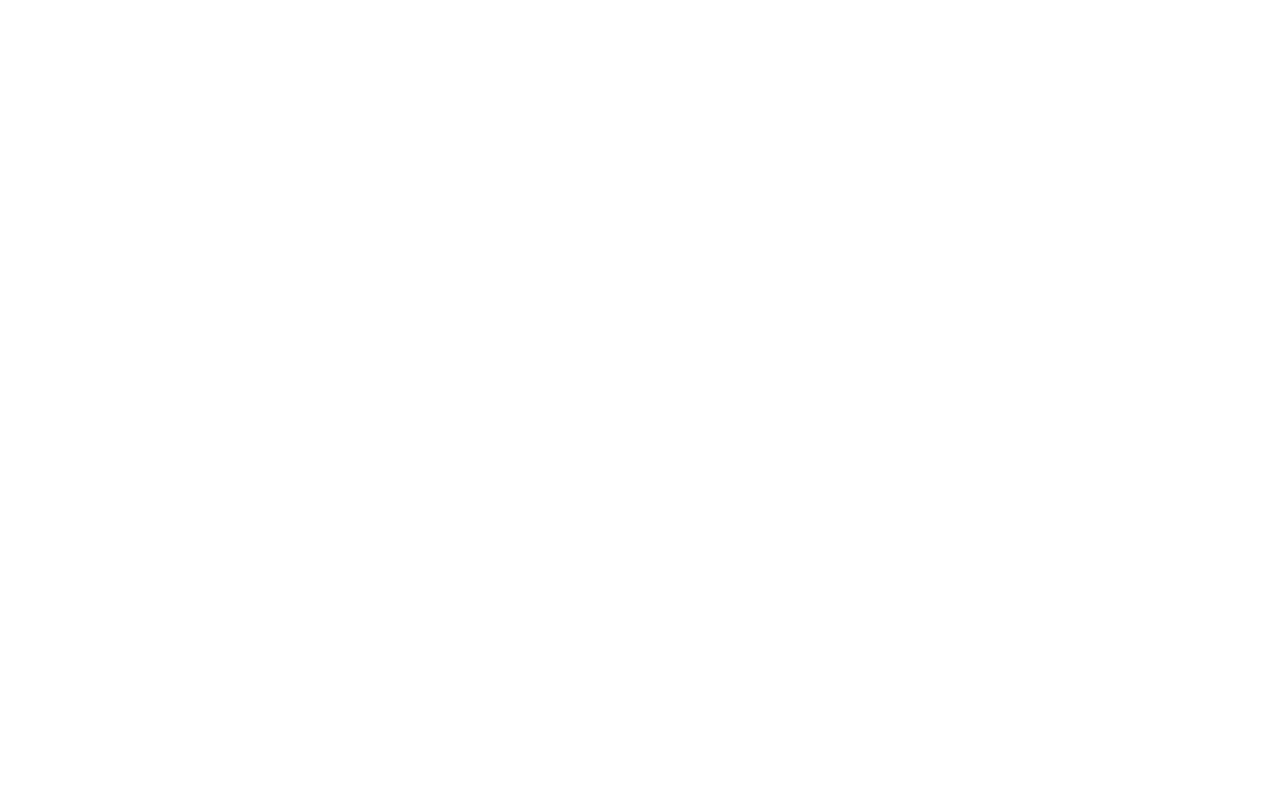
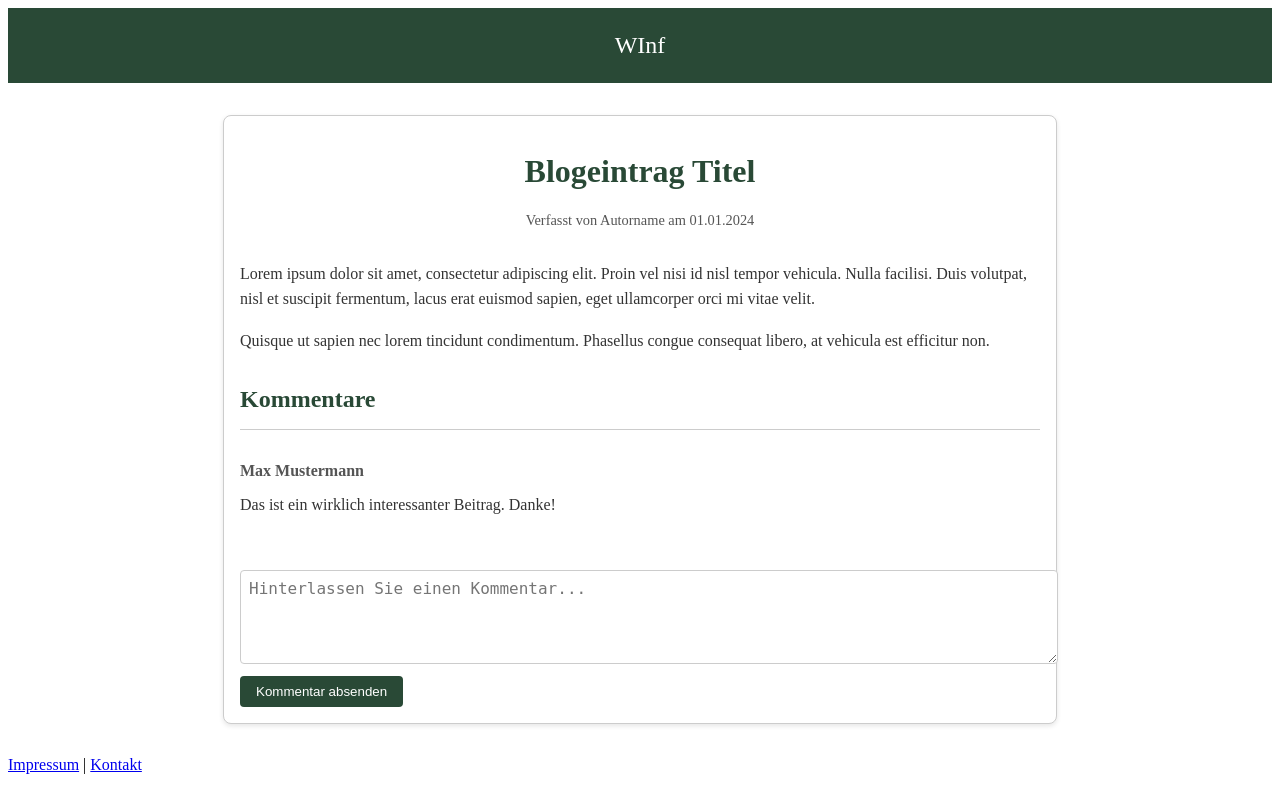
Before and after one commit to Poolnudel/WebDev, a PHP site: page /blog_detail.php in a window 1280 px wide. Before the commit the page is empty. Run offline with PHP 8.4, Linux system fonts and the light colour scheme.

Commit message:
09/12 18:42

```diff
--- a/Blog/blog_detail.php
+++ b/Blog/blog_detail.php
@@ -0,0 +1,53 @@
+<!DOCTYPE html>
+<html lang="de">
+<head>
+    <meta charset="UTF-8">
+    <meta name="viewport" content="width=device-width, initial-scale=1.0">
+    <title>Blog Detailseite</title>
+    <link rel="stylesheet" href="stylesheet.css">
+</head>
+<body>
+    <!-- Kopfzeile -->
+    <header style="background-color: #294936; width: 100%;">
+        <div class="header-logo" style="padding: 1em; text-align: center; color: white; font-size: 1.5em;">
+            <span>WInf</span>
+        </div>
+    </header>
+
+    <!-- Detailansicht -->
+    <div class="detail-container">
+        <div class="detail-header">
+            <h1 class="detail-title">Blogeintrag Titel</h1>
+            <p class="detail-meta">Verfasst von Autorname am 01.01.2024</p>
+        </div>
+
+        <div class="detail-content">
+            <p>Lorem ipsum dolor sit amet, consectetur adipiscing elit. Proin vel nisi id nisl tempor vehicula. Nulla facilisi. Duis volutpat, nisl et suscipit fermentum, lacus erat euismod sapien, eget ullamcorper orci mi vitae velit.</p>
+            <p>Quisque ut sapien nec lorem tincidunt condimentum. Phasellus congue consequat libero, at vehicula est efficitur non.</p>
+        </div>
+
+        <div class="comments-section">
+            <h2>Kommentare</h2>
+
+            <!-- Beispiel-Kommentar -->
+            <div class="comment">
+                <p class="comment-author">Max Mustermann</p>
+                <p class="comment-text">Das ist ein wirklich interessanter Beitrag. Danke!</p>
+            </div>
+
+            <!-- Kommentarformular -->
+            <div class="comment-form">
+                <textarea rows="4" placeholder="Hinterlassen Sie einen Kommentar..."></textarea>
+                <button>Kommentar absenden</button>
+            </div>
+        </div>
+    </div>
+
+    <!-- Fußzeile -->
+    <footer>
+        <div class="footer-content">
+            <a href="impressum.html">Impressum</a> | <a href="kontakt.html">Kontakt</a>
+        </div>
+    </footer>
+</body>
+</html>
--- a/Blog/stylesheet.css
+++ b/Blog/stylesheet.css
@@ -0,0 +1,124 @@
+/*
+#######################
+Startseite + Header
+#######################
+*/
+
+.veranstaltungen {
+    display: flex;
+    flex-wrap: wrap;
+    gap: 1rem;
+    padding: 1rem;
+}
+
+.veranstaltung {
+    border: 1px solid #ccc;
+    border-radius: 8px;
+    padding: 1rem;
+    text-align: center;
+    background-color: #D7E4C0;
+    font-size: 1rem;
+    flex: 1 1 calc(50% - 2rem); /* Zwei Kacheln nebeneinander */
+    box-sizing: border-box; /* Korrekte Größenberechnung */
+}
+
+@media screen and (max-width: 680px) {
+    .veranstaltung {
+        flex: 1 1 100%; /* Eine Kachel pro Zeile bei schmalem Bildschirm */
+    }
+}
+
+.symbol {
+    font-size: 2rem;
+    margin-bottom: 0.5rem;
+}
+
+
+/*
+#######################
+Blog Detailansicht
+#######################
+*/
+
+.detail-container {
+    max-width: 800px;
+    margin: 2rem auto;
+    padding: 1rem;
+    border: 1px solid #ccc;
+    border-radius: 8px;
+    background-color: #ffffff;
+    box-shadow: 0 2px 5px rgba(0, 0, 0, 0.1);
+}
+
+.detail-header {
+    text-align: center;
+    margin-bottom: 2rem;
+}
+
+.detail-title {
+    font-size: 2rem;
+    color: #294936;
+}
+
+.detail-meta {
+    font-size: 0.9rem;
+    color: #555;
+    margin-bottom: 1rem;
+}
+
+.detail-content {
+    font-size: 1rem;
+    line-height: 1.6;
+    color: #333;
+}
+
+.comments-section {
+    margin-top: 2rem;
+}
+
+.comments-section h2 {
+    font-size: 1.5rem;
+    color: #294936;
+    margin-bottom: 1rem;
+}
+
+.comment {
+    border-top: 1px solid #ccc;
+    padding: 1rem 0;
+}
+
+.comment-author {
+    font-weight: bold;
+    color: #555;
+}
+
+.comment-text {
+    margin-top: 0.5rem;
+    color: #333;
+}
+
+.comment-form {
+    margin-top: 1.5rem;
+}
+
+.comment-form textarea {
+    width: 100%;
+    padding: 0.5rem;
+    border: 1px solid #ccc;
+    border-radius: 4px;
+    font-size: 1rem;
+}
+
+.comment-form button {
+    margin-top: 0.5rem;
+    padding: 0.5rem 1rem;
+    background-color: #294936;
+    color: #ffffff;
+    border: none;
+    border-radius: 4px;
+    cursor: pointer;
+}
+
+.comment-form button:hover {
+    background-color: #3E6259;
+}
```
Also changed, not shown: Blog/index.php (+5 -5 lines).
